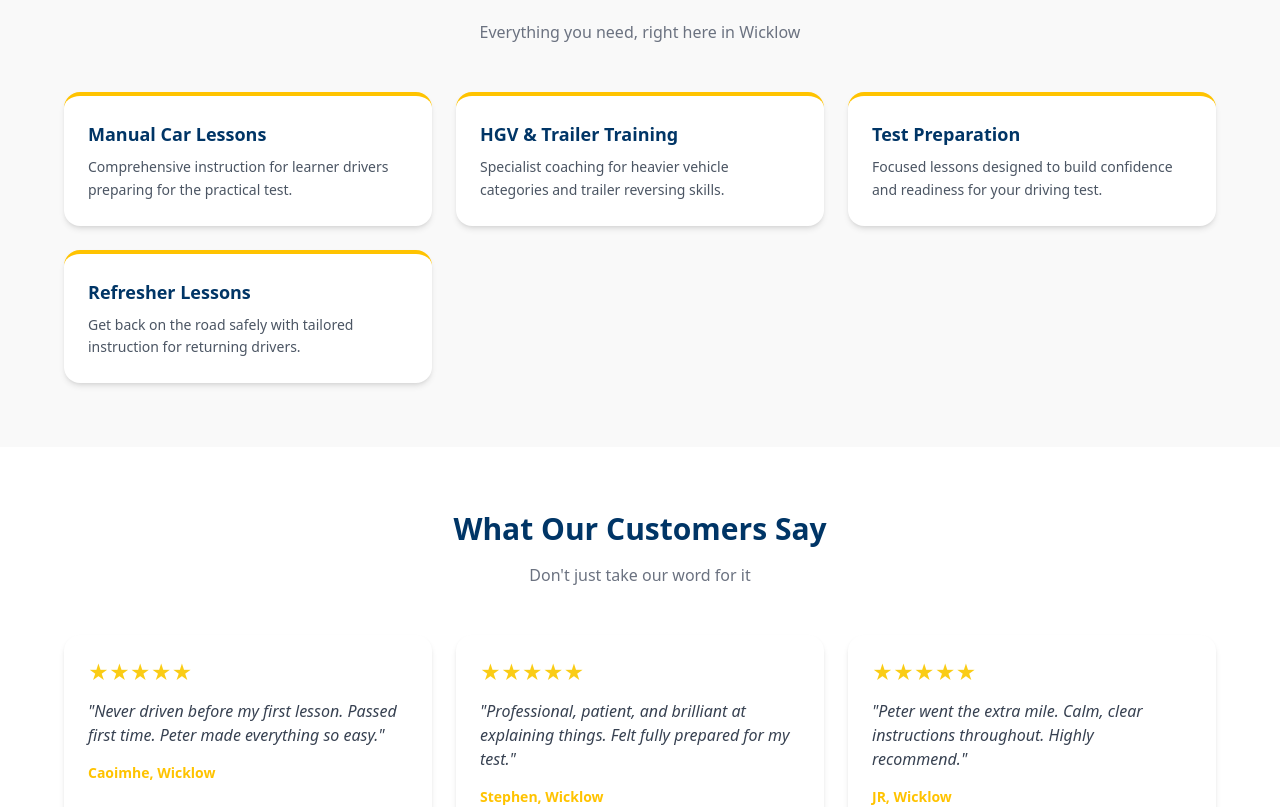
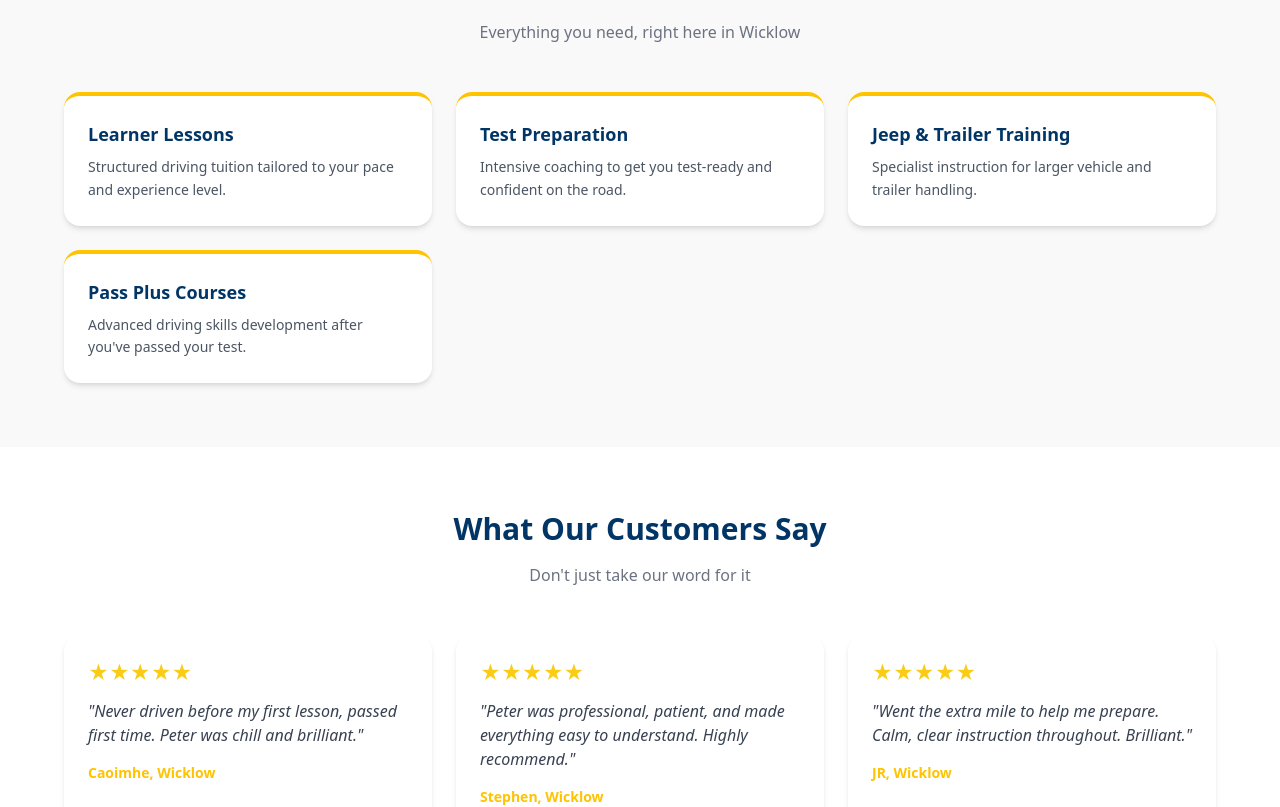
Before and after one commit to ciaranwinters-star/demo-leigha-andrews-driving-school, a Next.js app: page / in a window 1280 px wide. Shown: the part 700-1507 px from the top of the page. Built offline with nearby package versions, Linux system fonts and the light colour scheme.

Commit message:
Demo build: Leigha Andrews Driving school

```diff
--- a/src/app/about/page.tsx
+++ b/src/app/about/page.tsx
@@ -2,7 +2,7 @@ export default function About() {
   return (
     <div className="max-w-4xl mx-auto px-4 py-16">
       <h1 className="text-4xl font-bold mb-8" style={{ color: "#003566" }}>About Leigha Andrews Driving school</h1>
-      <p className="text-gray-700 text-lg leading-relaxed mb-6">Leigha Andrews Driving School is run by Peter, a patient and professional instructor based in Wicklow who's helped dozens of learners pass their test on the first attempt. From complete beginners to experienced drivers preparing for HGV or trailer tests, Peter creates a calm, supportive environment where you'll actually enjoy learning to drive.</p>
+      <p className="text-gray-700 text-lg leading-relaxed mb-6">Leigha Andrews Driving School is run by Peter, a patient and professional instructor based in Wicklow who's helped dozens of learners pass their test on the first attempt. With a calm approach and clear teaching style, Peter makes you feel prepared and confident behind the wheel.</p>
       <div className="rounded-2xl p-8 mt-8" style={{ background: "#00356611" }}>
         <h2 className="text-2xl font-bold mb-4" style={{ color: "#003566" }}>Why Choose Us?</h2>
         <ul className="space-y-3 text-gray-700">
--- a/src/app/layout.tsx
+++ b/src/app/layout.tsx
@@ -1,9 +1,9 @@
 import type { Metadata } from "next"
 import "./globals.css"
 export const metadata: Metadata = {
-  title: "Driving Lessons Wicklow | Leigha Andrews Driving School",
-  description: "Expert driving instruction in Wicklow. Pass first time with patient, professional coaching. Serving learners, HGV, and trailer tests.",
-  openGraph: { title: "Leigha Andrews Driving school", description: "Expert driving instruction in Wicklow. Pass first time with patient, professional coaching. Serving learners, HGV, and trailer tests.", type: "website" },
+  title: "Leigha Andrews Driving School | Wicklow Driving Instructor",
+  description: "Professional driving lessons in Wicklow. Pass first time with Peter. Learner lessons, test prep & trailer training. 5-star rated instructor.",
+  openGraph: { title: "Leigha Andrews Driving school", description: "Professional driving lessons in Wicklow. Pass first time with Peter. Learner lessons, test prep & trailer training. 5-star rated instructor.", type: "website" },
 }
 export default function RootLayout({ children }: { children: React.ReactNode }) {
   return (
--- a/src/app/page.tsx
+++ b/src/app/page.tsx
@@ -6,7 +6,7 @@ export default function Home() {
         <div className="hero-overlay absolute inset-0" />
         <div className="relative max-w-4xl mx-auto text-center">
           <h1 className="text-4xl md:text-5xl font-bold mb-6 leading-tight">Pass Your Driving Test First Time in Wicklow</h1>
-          <p className="text-xl mb-10 opacity-90">Expert instruction that builds real confidence on the road.</p>
+          <p className="text-xl mb-10 opacity-90">Professional instruction that builds confidence from day one.</p>
           <div className="flex flex-col sm:flex-row gap-4 justify-center">
             <a href="tel:045851867" style={{ background: "#FFC300" }} className="text-white px-8 py-4 rounded-xl font-bold text-lg hover:opacity-90 transition shadow-lg">
               📞 Call (045) 851 867
@@ -28,20 +28,20 @@ export default function Home() {
           <p className="text-center text-gray-500 mb-12">Everything you need, right here in Wicklow</p>
           <div className="grid grid-cols-1 md:grid-cols-2 lg:grid-cols-3 gap-6">
         <div className="bg-white rounded-2xl shadow-md p-6 border-t-4 hover:shadow-lg transition" style={{ borderColor: "#FFC300" }}>
-          <h3 className="font-bold text-lg mb-2" style={{ color: "#003566" }}>Manual Car Lessons</h3>
-          <p className="text-gray-600 text-sm leading-relaxed">Comprehensive instruction for learner drivers preparing for the practical test.</p>
-        </div>
-        <div className="bg-white rounded-2xl shadow-md p-6 border-t-4 hover:shadow-lg transition" style={{ borderColor: "#FFC300" }}>
-          <h3 className="font-bold text-lg mb-2" style={{ color: "#003566" }}>HGV & Trailer Training</h3>
-          <p className="text-gray-600 text-sm leading-relaxed">Specialist coaching for heavier vehicle categories and trailer reversing skills.</p>
+          <h3 className="font-bold text-lg mb-2" style={{ color: "#003566" }}>Learner Lessons</h3>
+          <p className="text-gray-600 text-sm leading-relaxed">Structured driving tuition tailored to your pace and experience level.</p>
         </div>
         <div className="bg-white rounded-2xl shadow-md p-6 border-t-4 hover:shadow-lg transition" style={{ borderColor: "#FFC300" }}>
           <h3 className="font-bold text-lg mb-2" style={{ color: "#003566" }}>Test Preparation</h3>
-          <p className="text-gray-600 text-sm leading-relaxed">Focused lessons designed to build confidence and readiness for your driving test.</p>
+          <p className="text-gray-600 text-sm leading-relaxed">Intensive coaching to get you test-ready and confident on the road.</p>
         </div>
         <div className="bg-white rounded-2xl shadow-md p-6 border-t-4 hover:shadow-lg transition" style={{ borderColor: "#FFC300" }}>
-          <h3 className="font-bold text-lg mb-2" style={{ color: "#003566" }}>Refresher Lessons</h3>
-          <p className="text-gray-600 text-sm leading-relaxed">Get back on the road safely with tailored instruction for returning drivers.</p>
+          <h3 className="font-bold text-lg mb-2" style={{ color: "#003566" }}>Jeep & Trailer Training</h3>
+          <p className="text-gray-600 text-sm leading-relaxed">Specialist instruction for larger vehicle and trailer handling.</p>
+        </div>
+        <div className="bg-white rounded-2xl shadow-md p-6 border-t-4 hover:shadow-lg transition" style={{ borderColor: "#FFC300" }}>
+          <h3 className="font-bold text-lg mb-2" style={{ color: "#003566" }}>Pass Plus Courses</h3>
+          <p className="text-gray-600 text-sm leading-relaxed">Advanced driving skills development after you've passed your test.</p>
         </div>
           </div>
         </div>
@@ -54,17 +54,17 @@ export default function Home() {
           <div className="grid grid-cols-1 md:grid-cols-3 gap-6">
         <div className="bg-white rounded-2xl shadow-md p-6">
           <div className="text-yellow-400 text-xl mb-3">★★★★★</div>
-          <p className="text-gray-700 italic mb-4">"Never driven before my first lesson. Passed first time. Peter made everything so easy."</p>
+          <p className="text-gray-700 italic mb-4">"Never driven before my first lesson, passed first time. Peter was chill and brilliant."</p>
           <p className="font-semibold text-sm" style={{ color: "#FFC300" }}>Caoimhe, Wicklow</p>
         </div>
         <div className="bg-white rounded-2xl shadow-md p-6">
           <div className="text-yellow-400 text-xl mb-3">★★★★★</div>
-          <p className="text-gray-700 italic mb-4">"Professional, patient, and brilliant at explaining things. Felt fully prepared for my test."</p>
+          <p className="text-gray-700 italic mb-4">"Peter was professional, patient, and made everything easy to understand. Highly recommend."</p>
           <p className="font-semibold text-sm" style={{ color: "#FFC300" }}>Stephen, Wicklow</p>
         </div>
         <div className="bg-white rounded-2xl shadow-md p-6">
           <div className="text-yellow-400 text-xl mb-3">★★★★★</div>
-          <p className="text-gray-700 italic mb-4">"Peter went the extra mile. Calm, clear instructions throughout. Highly recommend."</p>
+          <p className="text-gray-700 italic mb-4">"Went the extra mile to help me prepare. Calm, clear instruction throughout. Brilliant."</p>
           <p className="font-semibold text-sm" style={{ color: "#FFC300" }}>JR, Wicklow</p>
         </div>
           </div>
--- a/src/app/services/page.tsx
+++ b/src/app/services/page.tsx
@@ -5,20 +5,20 @@ export default function Services() {
       <p className="text-gray-500 text-lg mb-12">Everything we offer at Leigha Andrews Driving school.</p>
       <div className="flex flex-col gap-6">
       <div className="bg-white rounded-2xl shadow-md p-8 border-l-4" style={{ borderColor: "#FFC300" }}>
-        <h2 className="text-xl font-bold mb-3" style={{ color: "#003566" }}>Manual Car Lessons</h2>
-        <p className="text-gray-600 leading-relaxed">Comprehensive instruction for learner drivers preparing for the practical test.</p>
-      </div>
-      <div className="bg-white rounded-2xl shadow-md p-8 border-l-4" style={{ borderColor: "#FFC300" }}>
-        <h2 className="text-xl font-bold mb-3" style={{ color: "#003566" }}>HGV & Trailer Training</h2>
-        <p className="text-gray-600 leading-relaxed">Specialist coaching for heavier vehicle categories and trailer reversing skills.</p>
+        <h2 className="text-xl font-bold mb-3" style={{ color: "#003566" }}>Learner Lessons</h2>
+        <p className="text-gray-600 leading-relaxed">Structured driving tuition tailored to your pace and experience level.</p>
       </div>
       <div className="bg-white rounded-2xl shadow-md p-8 border-l-4" style={{ borderColor: "#FFC300" }}>
         <h2 className="text-xl font-bold mb-3" style={{ color: "#003566" }}>Test Preparation</h2>
-        <p className="text-gray-600 leading-relaxed">Focused lessons designed to build confidence and readiness for your driving test.</p>
+        <p className="text-gray-600 leading-relaxed">Intensive coaching to get you test-ready and confident on the road.</p>
       </div>
       <div className="bg-white rounded-2xl shadow-md p-8 border-l-4" style={{ borderColor: "#FFC300" }}>
-        <h2 className="text-xl font-bold mb-3" style={{ color: "#003566" }}>Refresher Lessons</h2>
-        <p className="text-gray-600 leading-relaxed">Get back on the road safely with tailored instruction for returning drivers.</p>
+        <h2 className="text-xl font-bold mb-3" style={{ color: "#003566" }}>Jeep & Trailer Training</h2>
+        <p className="text-gray-600 leading-relaxed">Specialist instruction for larger vehicle and trailer handling.</p>
+      </div>
+      <div className="bg-white rounded-2xl shadow-md p-8 border-l-4" style={{ borderColor: "#FFC300" }}>
+        <h2 className="text-xl font-bold mb-3" style={{ color: "#003566" }}>Pass Plus Courses</h2>
+        <p className="text-gray-600 leading-relaxed">Advanced driving skills development after you've passed your test.</p>
       </div>
       </div>
       <div className="mt-12 text-center">
```
